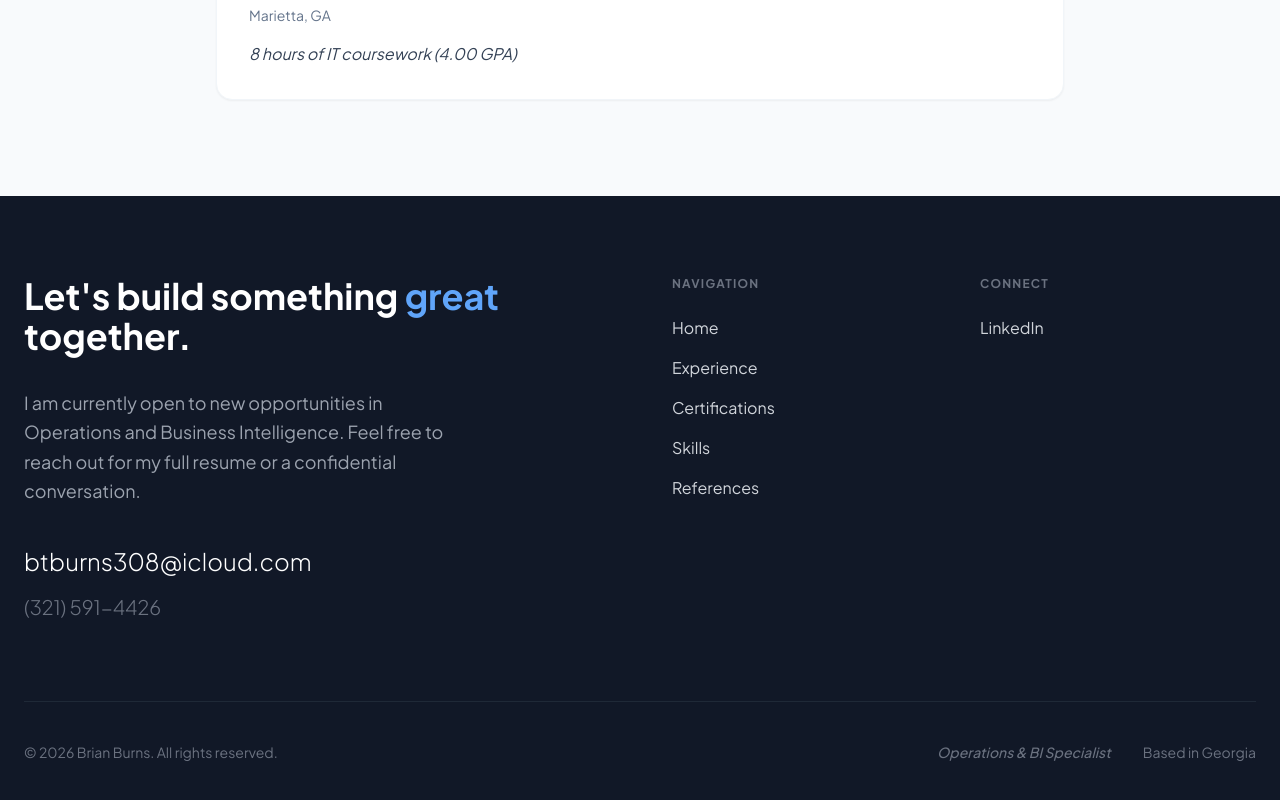
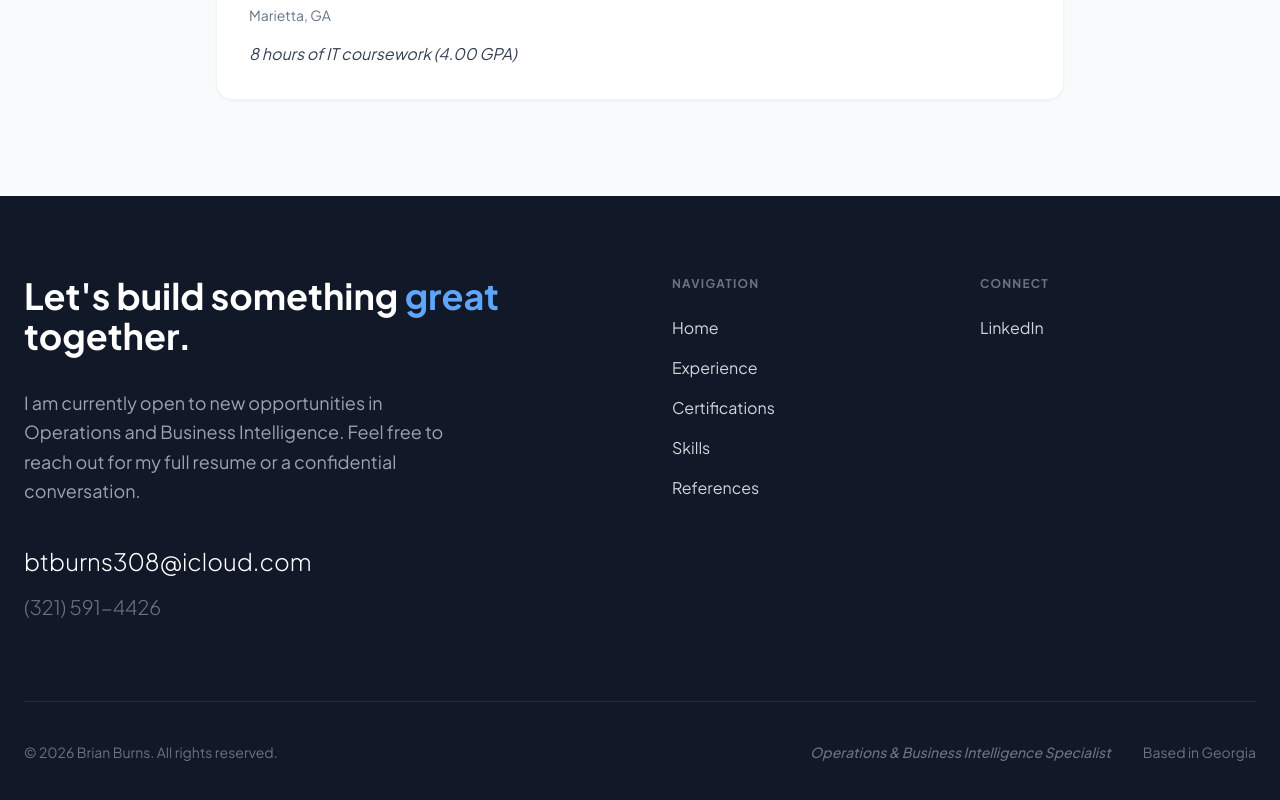
Before and after one commit to btburns308/brian-portfolio, a React (Vite) app: page / in a window 1280 px wide. Shown: the part 5991-6791 px from the top of the page. Built offline with nearby package versions, Linux system fonts and the light colour scheme.

Commit message:
Update Footer.tsx

```diff
--- a/components/Footer.tsx
+++ b/components/Footer.tsx
@@ -45,8 +45,8 @@ const Footer: React.FC<FooterProps> = ({ contactInfo }) => {
 
         <div className="mt-20 pt-10 border-t border-gray-800 flex flex-col md:flex-row justify-between items-center gap-4 text-gray-500 text-sm">
           <p>© {new Date().getFullYear()} Brian Burns. All rights reserved.</p>
-          <div className="flex gap-8">
-            <span className="font-medium italic">Operations & BI Specialist</span>
+          <div className="flex gap-8 text-right">
+            <span className="font-medium italic">Operations & Business Intelligence Specialist</span>
             <span>Based in Georgia</span>
           </div>
         </div>
```
